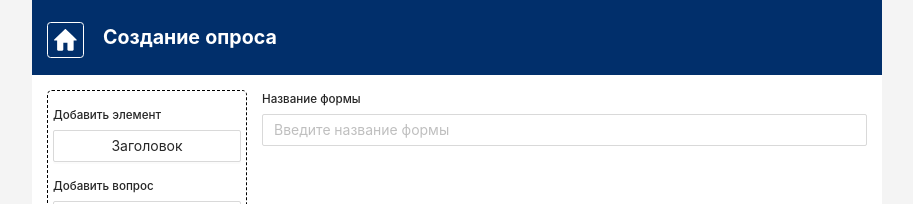
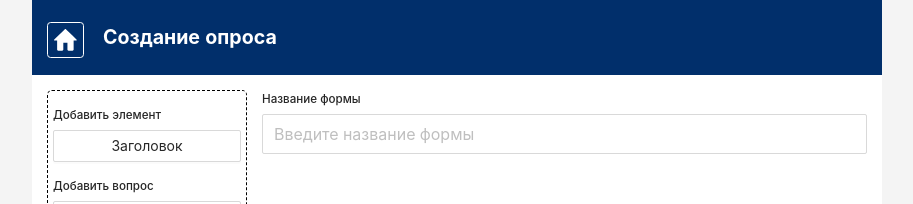
Before and after one commit to Hydrobee3000/checklist-client, a React (Create React App) app: page /#/create in a window 1280 px wide. Shown: the top 204 px of the page, without its empty margins (183-1096 px from the left). Built offline with nearby package versions, Linux system fonts and the light colour scheme.

Commit message:
changed form name input size

```diff
--- a/src/Pages/formCreation/CreateForm.jsx
+++ b/src/Pages/formCreation/CreateForm.jsx
@@ -179,6 +179,7 @@ const CreateForm = () => {
         <form className='app__content_form' style={{ flex: 1 }}>
           <h5>Название формы</h5>
           <Input
+            size='large'
             style={{ marginBottom: '40px' }}
             placeholder='Введите название формы'
             onChange={(e) => {
```
